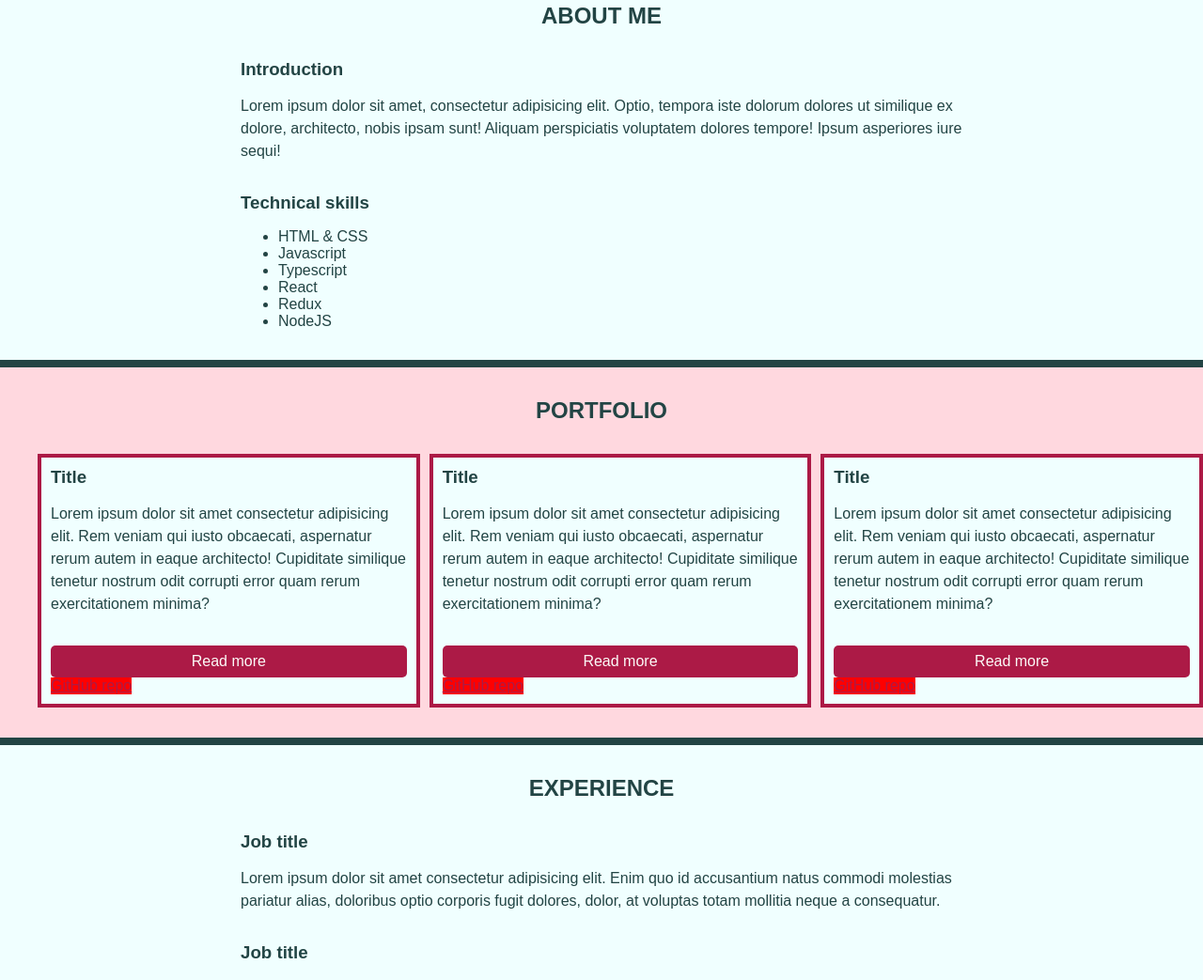
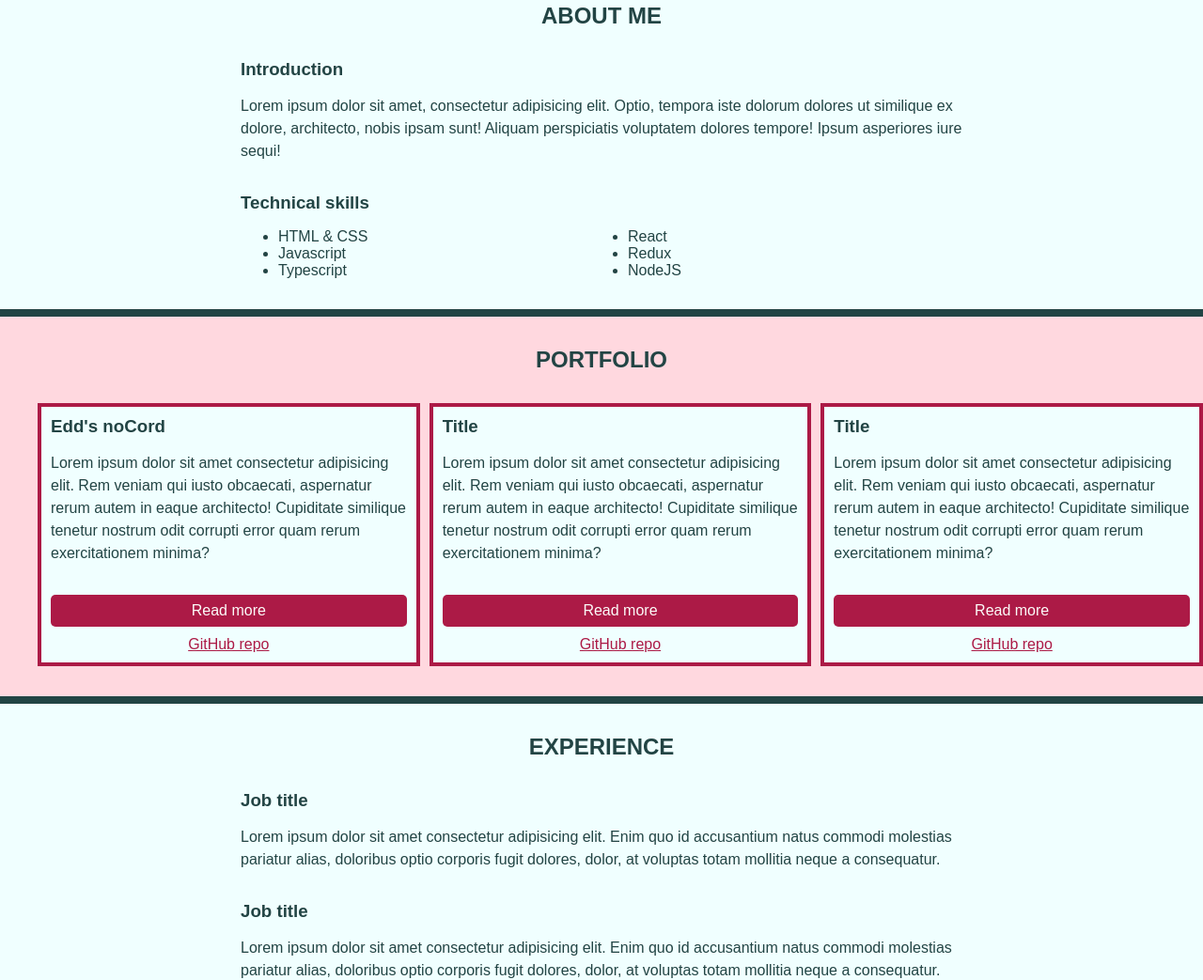
Before and after one commit to boolean-uk/html-full-stack-portfolio, a plain HTML site: page src/index.html in a window 1280 px wide. Shown: the part 736-1779 px from the top of the page at 94% size. Drawn offline with Linux system fonts and the light colour scheme.

Commit message:
finishing touches

```diff
--- a/src/index.html
+++ b/src/index.html
@@ -12,9 +12,9 @@
       <div>logo</div>
       <nav>
         <ul>
-          <a class="button"  href="#about-me"><li>About me</li></a>
-         <a class="button"   href="#portfolio"><li>Portfolio</li></a>
-          <a class="button"  href="#experience"><li>Experience</li></a>
+          <a class="button" href="#about-me"><li>About me</li></a>
+          <a class="button" href="#portfolio"><li>Portfolio</li></a>
+          <a class="button" href="#experience"><li>Experience</li></a>
         </ul>
       </nav>
     </header>
@@ -37,7 +37,7 @@
         iure sequi!
       </p>
       <h3>Technical skills</h3>
-      <ul>
+      <ul class="columns-2">
         <li>HTML & CSS</li>
         <li>Javascript</li>
         <li>Typescript</li>
@@ -50,7 +50,7 @@
       <h2>Portfolio</h2>
       <ul class="portfolio-list">
         <li class="card">
-          <h3>Title</h3>
+          <h3>Edd's noCord</h3>
           <p>
             Lorem ipsum dolor sit amet consectetur adipisicing elit. Rem veniam
             qui iusto obcaecati, aspernatur rerum autem in eaque architecto!
@@ -58,7 +58,9 @@
             exercitationem minima?
           </p>
           <a class="button" href="./readmore1.html">Read more</a>
-          <a class="external-link" href="#">GitHub repo</a>
+          <div class="external-link">
+            <a  href="https://github.com/Uprising5034/html-adding-the-rest/" target="_blank">GitHub repo</a>
+          </div>
         </li>
         <li class="card">
           <h3>Title</h3>
@@ -68,8 +70,10 @@
             Cupiditate similique tenetur nostrum odit corrupti error quam rerum
             exercitationem minima?
           </p>
-          <a class="button"  href="./readmore2.html">Read more</a>
-          <a class="external-link" href="#">GitHub repo</a>
+          <a class="button" href="./readmore2.html">Read more</a>
+          <div class="external-link">
+            <a  href="#" target="_blank">GitHub repo</a>
+          </div>
         </li>
         <li class="card">
           <h3>Title</h3>
@@ -79,8 +83,10 @@
             Cupiditate similique tenetur nostrum odit corrupti error quam rerum
             exercitationem minima?
           </p>
-          <a class="button"  href="./readmore3.html">Read more</a>
-          <a class="external-link" href="#">GitHub repo</a>
+          <a class="button" href="./readmore3.html">Read more</a>
+          <div class="external-link">
+            <a  href="#" target="_blank">GitHub repo</a>
+          </div>
         </li>
       </ul>
     </section>
--- a/src/style.css
+++ b/src/style.css
@@ -89,6 +89,10 @@ header.landing {
   background-color: azure;
 }
 
+.columns-2 {
+  columns: 2;
+}
+
 .portfolio {
   background-color: rgb(255, 216, 223);
 }
@@ -111,16 +115,15 @@ header.landing {
   display: block;
   color: rgb(252, 250, 248);
   background-color: rgb(172, 26, 70);
+  margin-bottom: 10px;
 }
 
 .external-link{
-  color: rgb(172, 26, 70);
-  text-decoration: underline;
   text-align: center;
-  background-color: red;
-  display: inline-flex;
+}
 
-
+.external-link a {
+  color: rgb(172, 26, 70);text-decoration: underline;
 }
 
 .card {
```
